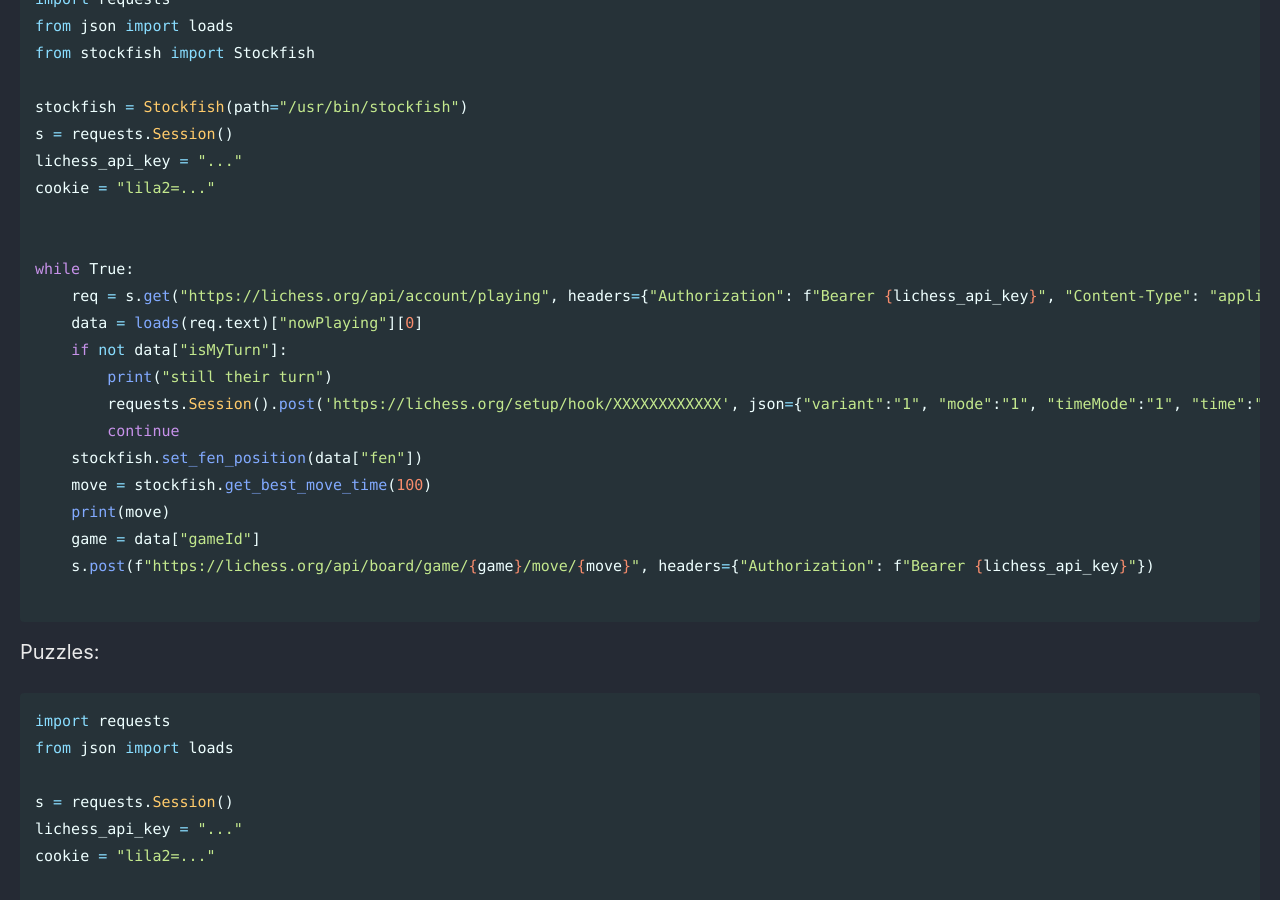
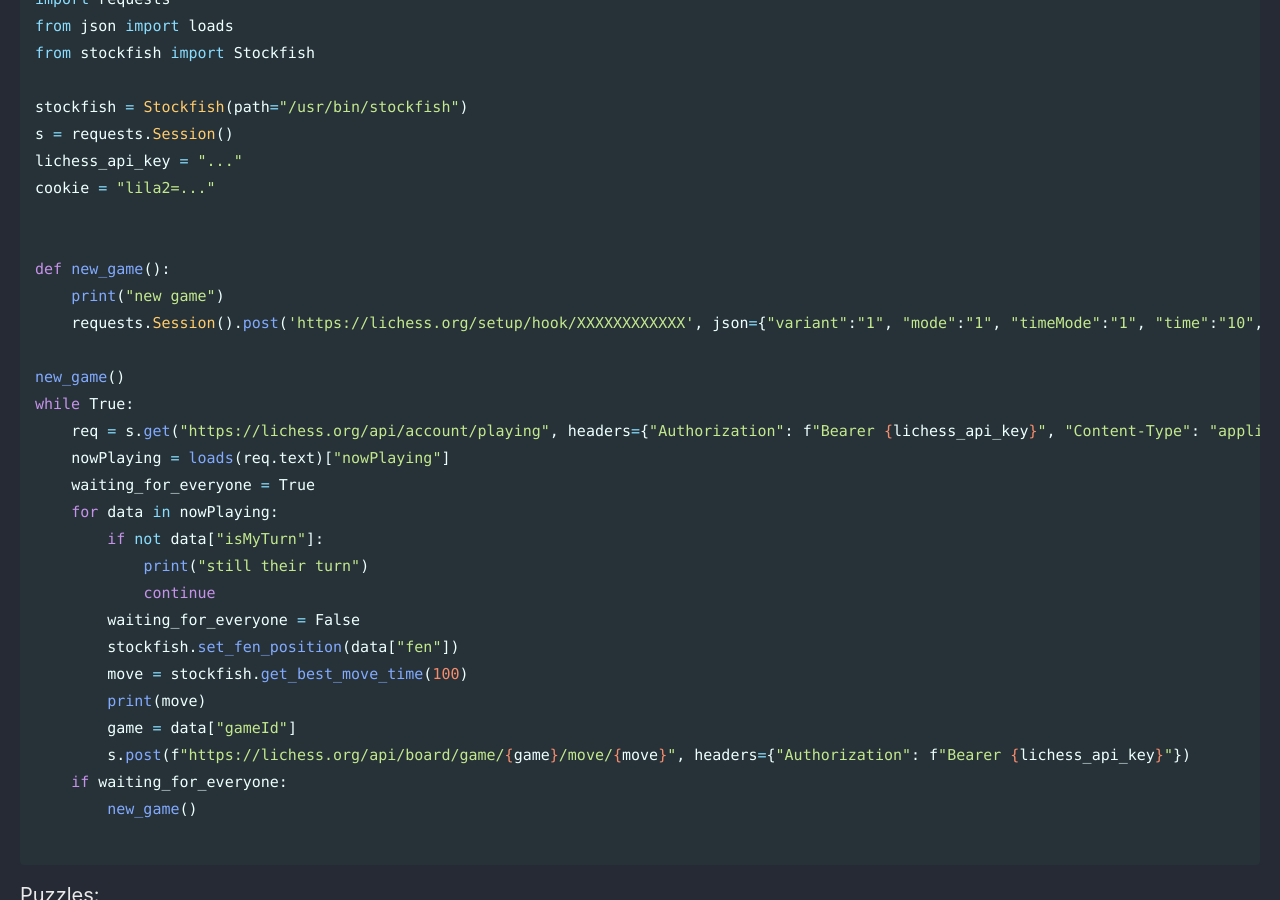
Before and after one commit to Connor-McCartney/Connor-McCartney.github.io, a Jekyll site: the page built from _pages/misc/lichess.md, in a window 1280 px wide and 900 px high, scrolled down 379 px. Built offline with Jekyll 4.4.1, drawn with Linux system fonts in a browser that asks for light colours; cached includes are drawn as plain includes.

Commit message:
Update lichess.md

````diff
--- a/_pages/misc/lichess.md
+++ b/_pages/misc/lichess.md
@@ -21,18 +21,27 @@ lichess_api_key = "..."
 cookie = "lila2=..."
 
 
+def new_game():
+    print("new game")
+    requests.Session().post('https://lichess.org/setup/hook/XXXXXXXXXXXX', json={"variant":"1", "mode":"1", "timeMode":"1", "time":"10", "increment":"0", "days":"2", "days_range":"2", "color":"random"}, headers={'cookie': cookie})
+
+new_game()
 while True:
     req = s.get("https://lichess.org/api/account/playing", headers={"Authorization": f"Bearer {lichess_api_key}", "Content-Type": "application/json"})
-    data = loads(req.text)["nowPlaying"][0]
-    if not data["isMyTurn"]:
-        print("still their turn")
-        requests.Session().post('https://lichess.org/setup/hook/XXXXXXXXXXXX', json={"variant":"1", "mode":"1", "timeMode":"1", "time":"10", "increment":"0", "days":"2", "days_range":"2", "color":"random"}, headers={'cookie': cookie})
-        continue
-    stockfish.set_fen_position(data["fen"])
-    move = stockfish.get_best_move_time(100)
-    print(move)
-    game = data["gameId"]
-    s.post(f"https://lichess.org/api/board/game/{game}/move/{move}", headers={"Authorization": f"Bearer {lichess_api_key}"})
+    nowPlaying = loads(req.text)["nowPlaying"]
+    waiting_for_everyone = True
+    for data in nowPlaying:
+        if not data["isMyTurn"]:
+            print("still their turn")
+            continue
+        waiting_for_everyone = False
+        stockfish.set_fen_position(data["fen"])
+        move = stockfish.get_best_move_time(100)
+        print(move)
+        game = data["gameId"]
+        s.post(f"https://lichess.org/api/board/game/{game}/move/{move}", headers={"Authorization": f"Bearer {lichess_api_key}"})
+    if waiting_for_everyone:
+        new_game()
 
 ```
 
````
